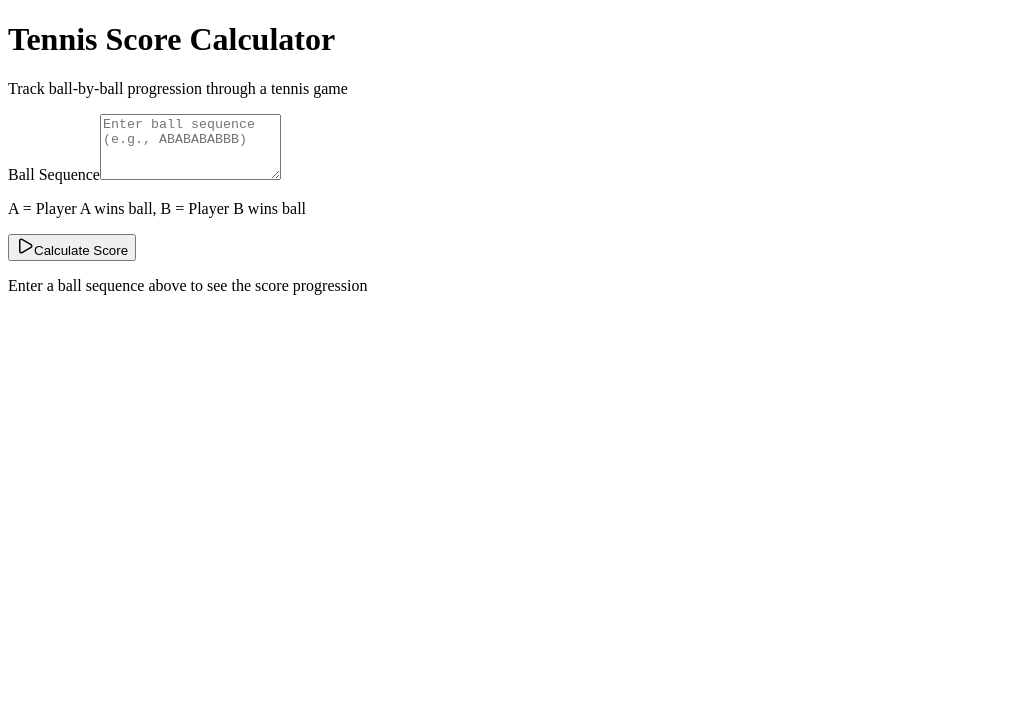
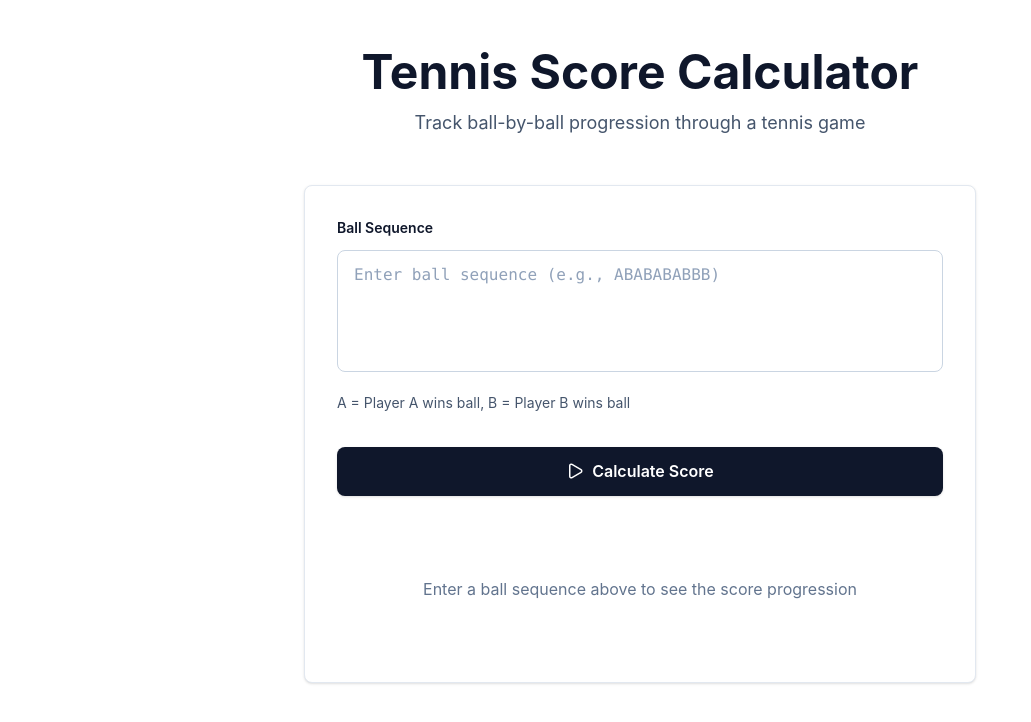
Before and after one commit to tqspham/tennis-scoring-tracker-1777532359311, a Next.js app: page / in a window 1280 px wide. Shown: the top 722 px of the page, without its empty margins (0-1031 px from the left). Built offline with nearby package versions, Linux system fonts and the light colour scheme.

Commit message:
Create layout.tsx

```diff
--- /dev/null
+++ b/app/layout.tsx
@@ -0,0 +1,19 @@
+import type { Metadata } from "next";
+import "./globals.css";
+
+export const metadata: Metadata = {
+  title: "AI Generated App",
+  description: "Generated by AI",
+};
+
+export default function RootLayout({
+  children,
+}: {
+  children: React.ReactNode;
+}) {
+  return (
+    <html lang="en">
+      <body>{children}</body>
+    </html>
+  );
+}
```
